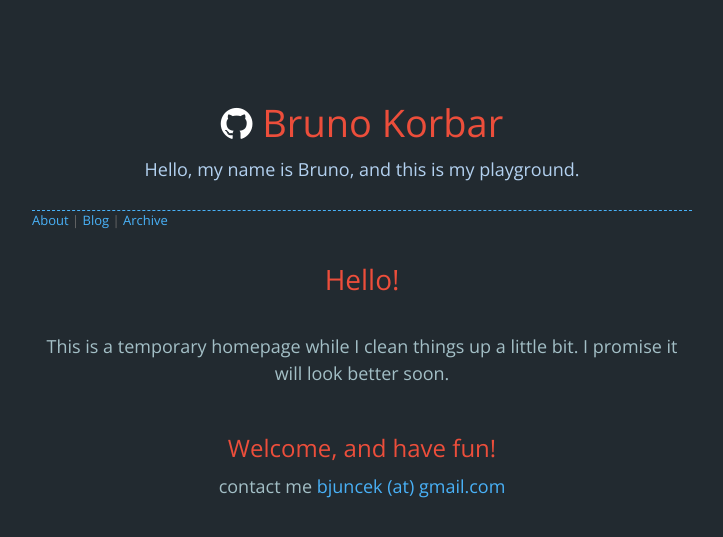
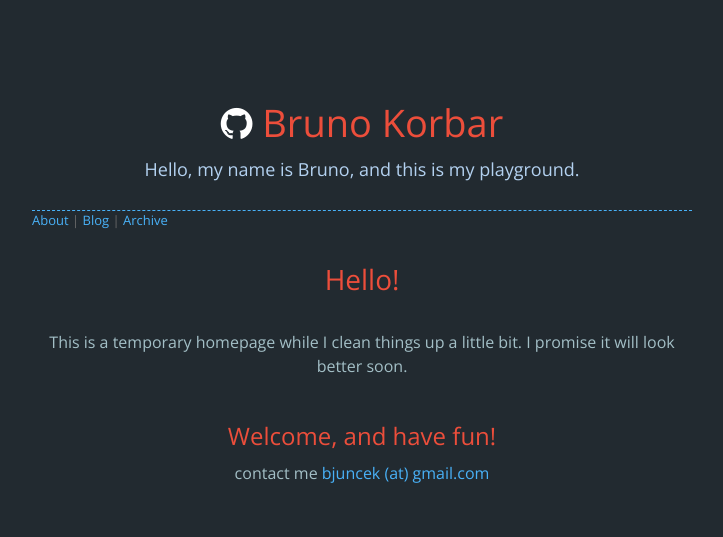
Before and after one commit to bjuncek/bjuncek.github.io, a Jekyll site: the page built from index.html, in a window 1280 px wide. Shown: the top 537 px of the page, without its empty margins (278-1001 px from the left). Built offline with Jekyll 4.4.1, drawn with Linux system fonts in a browser that asks for light colours; nearby versions of some CDN libraries; comment, search, counter and statistics services are not loaded.

Commit message:
Revert "font_test"
This reverts commit b21aecb4a1c57a9f11effd4816a9937177972be5.

```diff
--- a/public/stylesheets/styles.css
+++ b/public/stylesheets/styles.css
@@ -3,7 +3,7 @@
 body {
   padding: 0px 0 16px 0px;
   margin: 0px;
-  font: 18px/1.5 'Open Sans', sans-serif;
+  font: 16px/1.5 'Open Sans', sans-serif;
   color: #A3BFC6 ;
   font-weight: normal;
   background: #222A30;
```
